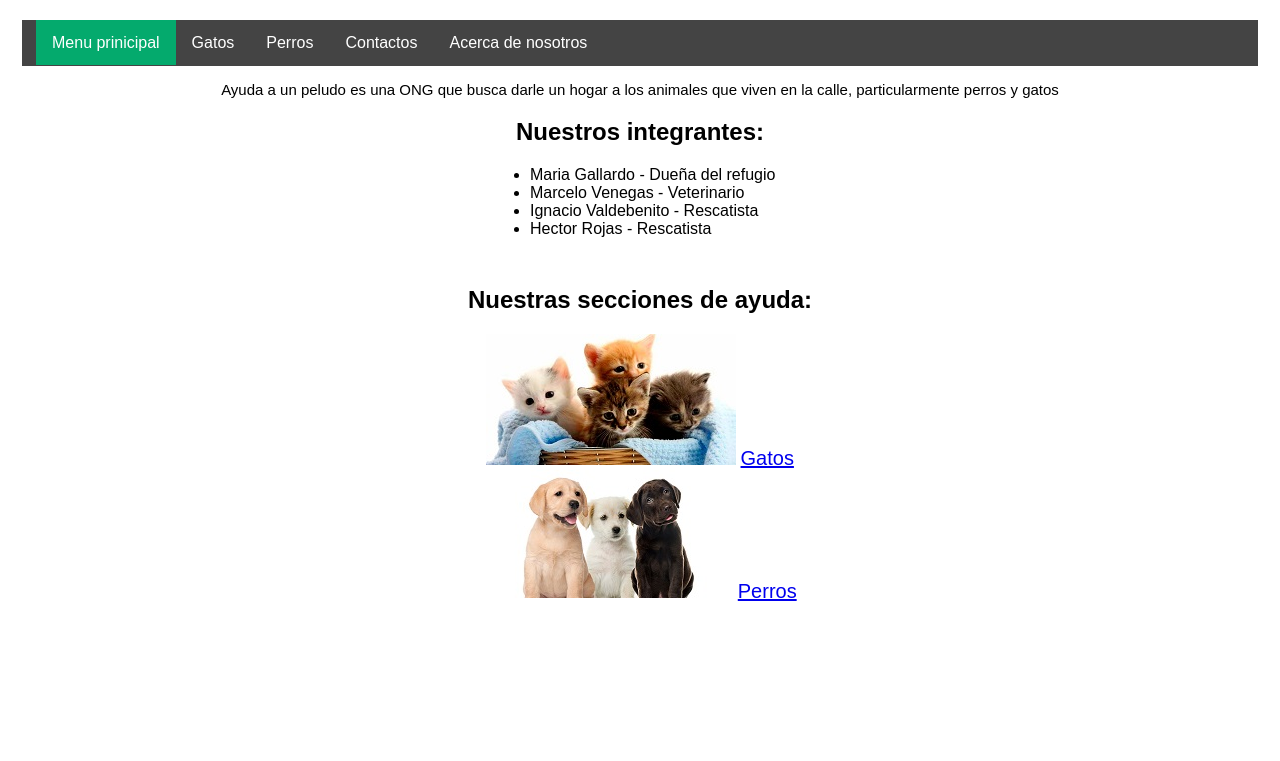
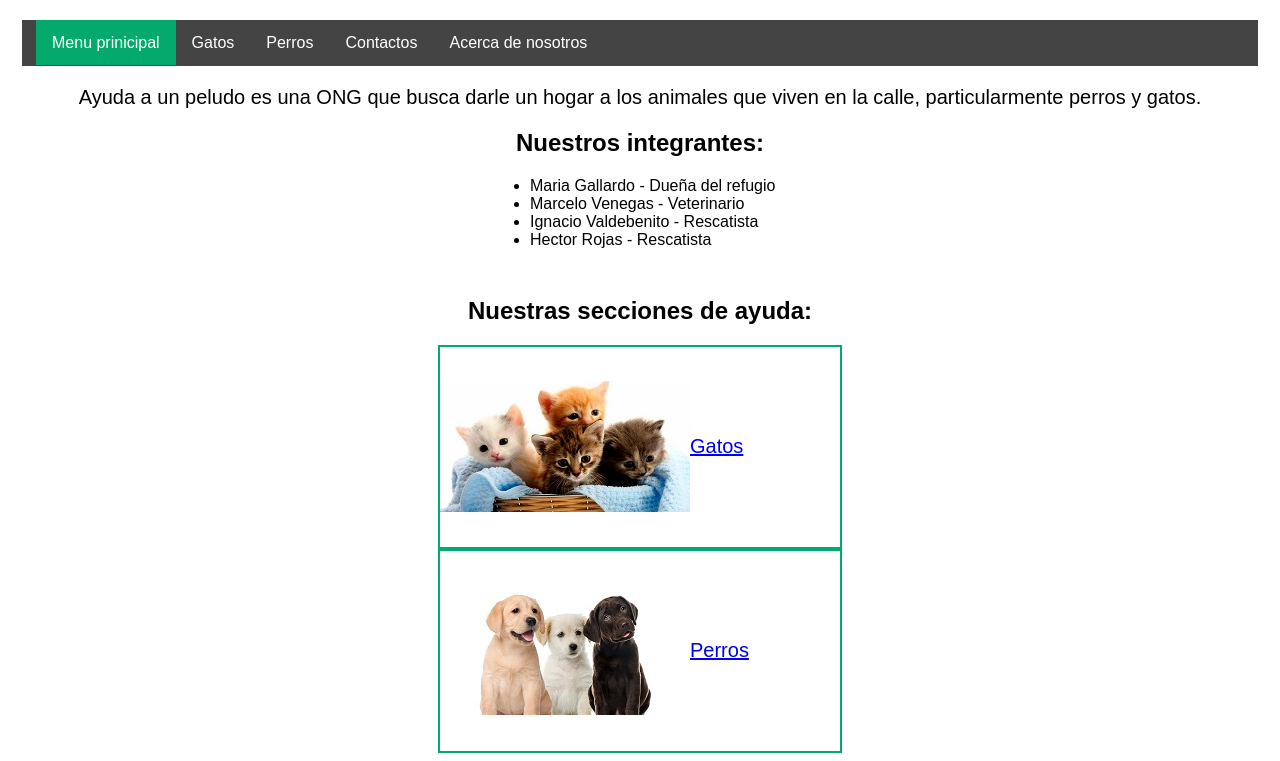
Before and after one commit to law153/practica003d, a plain HTML site: page html/index.html in a window 1280 px wide. Shown: the part 60-821 px from the top of the page. Before the commit the page ends 800 px from the top, so only its background shows below. Drawn offline with Linux system fonts and the light colour scheme.

Commit message:
Diseño index mejorado

```diff
--- a/CSS/master.css
+++ b/CSS/master.css
@@ -1,6 +1,8 @@
 *{
     font-family: Arial;
 }
+
+/**Diseño de index**/
 
 .contenedor__miembros{
     height: 100px;
@@ -9,6 +11,28 @@
     margin: auto;
     text-align: left;
 }
+
+.contenedor__gato{
+    border: 2px solid #04AA6D;
+    height: 200px;
+    width: 400px;
+    position: relative;
+    margin: auto;
+    display: flex;
+    align-items: center;
+}
+
+.contenedor__perro{
+    border: 2px solid #04AA6D;
+    height: 200px;
+    width: 400px;
+    position: relative;
+    margin: auto;
+    display: flex;
+    align-items: center;
+}
+
+/**Fin Diseño de index**/
 
 .modificacion_peludo{
     width: 650px;
--- a/html/index.html
+++ b/html/index.html
@@ -24,10 +24,9 @@
         </nav>
     </header>
 
-    <p style="font-size: 15px;">
-        Ayuda a un peludo es una ONG que busca darle un hogar a los animales que viven en la calle, particularmente perros y gatos <br>
+    <p style="font-size: 20px;">
+        Ayuda a un peludo es una ONG que busca darle un hogar a los animales que viven en la calle, particularmente perros y gatos.<br>
     </p>
-
 
     <article>
         <!--Integrantes-->
@@ -42,10 +41,12 @@
         </div>
         <!--Secciones-->
         <h2><b>Nuestras secciones de ayuda:</b></h2>
-
-        <img src="../img/gatos-menu.jpg" alt="No hay imagen disponible"> <a href="Gatos-menu.html" style="font-size: 20px;">Gatos</a> <br>
-        <img src="../img/perros-menu.jpg" alt="No hay imagen disponible"> <a href="Perros-menu.html" style="font-size: 20px;">Perros</a>
-
+        <div class="contenedor__gato">
+            <img src="../img/gatos-menu.jpg" alt="No hay imagen disponible"> <a href="Gatos-menu.html" style="font-size: 20px;">Gatos</a> <br>
+        </div>
+        <div class="contenedor__perro">
+            <img src="../img/perros-menu.jpg" alt="No hay imagen disponible"> <a href="Perros-menu.html" style="font-size: 20px;">Perros</a>
+        </div>
 
     </article>
 
```
